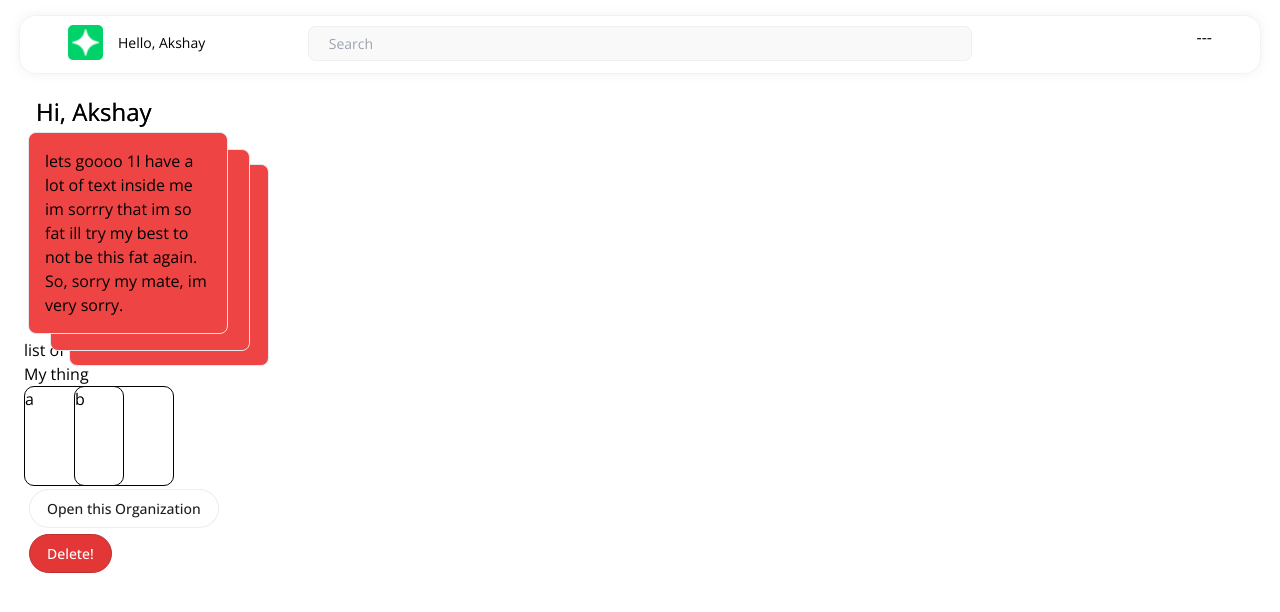
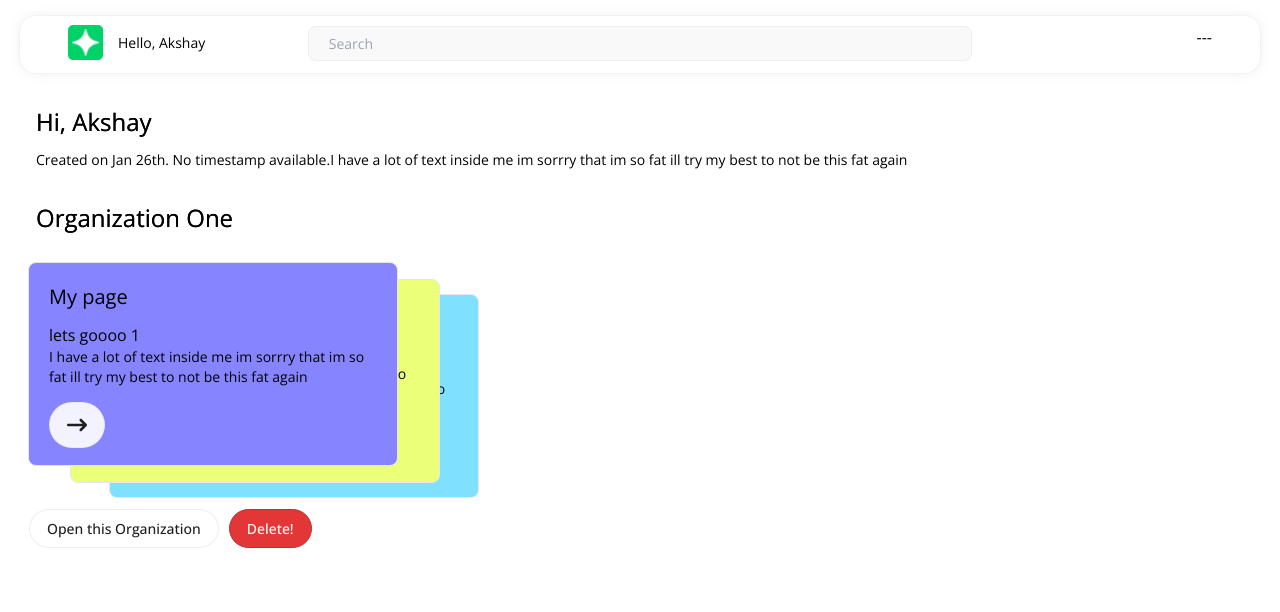
Before and after one commit to akshaykadambatt/hobbies, a Next.js app: page /dashboard in a window 1280 px wide. Shown: the top 612 px of the page. Built offline with nearby package versions, Linux system fonts and the light colour scheme; no server answers.

Commit message:
chore: Layout mods for PageCard components and related pages

```diff
--- a/app/dashboard/[organizationId]/page.tsx
+++ b/app/dashboard/[organizationId]/page.tsx
@@ -19,13 +19,23 @@ const Dashboard: React.FC = () => {
   return (
     <div className="page container organization">
       <div className="heading mt-0">First Organization</div>
-      <div className="page-list">
-      <PageCard favouredSize="card" layoutId="item-1" stacked>lets goooo 1</PageCard>
-      <PageCard favouredSize="card" layoutId="item-2" stacked>lets goooo 2</PageCard>
-      <PageCard favouredSize="card" layoutId="item-3" stacked>lets goooo 3</PageCard>
-      <PageCard favouredSize="card">lets goooo</PageCard>
-      <PageCard favouredSize="card">lets goooo</PageCard>
-      <PageCard favouredSize="card">lets goooo</PageCard>
+      <div className="mt-0 ml-3 mt-3 text-sm">Created on Jan 26th. No timestamp available.</div>
+      <div className="page-list mt-3">
+      <PageCard favouredSize="card" layoutId="item-1" stacked color="#EDF67D">lets goooo 1</PageCard>
+      <PageCard favouredSize="card" layoutId="item-2" stacked color="#CA7DF9">lets goooo 2</PageCard>
+      <PageCard favouredSize="card" layoutId="item-3" stacked color="#724CF9">lets goooo 3</PageCard>
+      <PageCard favouredSize="card" color="#F34B4B">lets goooo</PageCard>
+      <PageCard favouredSize="card" color="#101419">lets goooo</PageCard>
+      <PageCard favouredSize="card" color="#80E0FF">lets goooo</PageCard>
+      </div>
+      <div className="heading mt-7">First Organization</div>
+      <div className="page-list mt-3">
+      <PageCard favouredSize="card" color="#EDF67D">lets goooo 1</PageCard>
+      <PageCard favouredSize="card" color="#CA7DF9">lets goooo 2</PageCard>
+      <PageCard favouredSize="card" color="#724CF9">lets goooo 3</PageCard>
+      <PageCard favouredSize="card" color="#F34B4B">lets goooo</PageCard>
+      <PageCard favouredSize="card" color="#101419">lets goooo</PageCard>
+      <PageCard favouredSize="card" color="#80E0FF">lets goooo</PageCard>
       </div>
       <div>
         <div>
--- a/app/dashboard/page.tsx
+++ b/app/dashboard/page.tsx
@@ -14,56 +14,25 @@ const Dashboard: React.FC = () => {
   const router = useRouter();
   return (
     <div className="page container dashboard">
-      <div className="heading mt-0">Hi, Akshay</div>
+      <div className="heading mt-8">Hi, Akshay</div>
+      <div className="mt-0 ml-3 mt-3 text-sm">Created on Jan 26th. No timestamp available.I have a lot of text inside me im sorrry that im so fat ill try
+      my best to not be this fat again</div>
+      <div className="heading mt-8">Organization One</div>
       <Link href="/dashboard/a" shallow>
-      <div className="stacked-page-cards">
-      <PageCard favouredSize="card" layoutId="item-1" stacked={true}>lets goooo 1</PageCard>
-      <PageCard favouredSize="card" layoutId="item-2" stacked={true}>lets goooo 2</PageCard>
-      <PageCard favouredSize="card" layoutId="item-3" stacked={true}>lets goooo 3</PageCard>
+      <div className="stacked-page-cards mt-6">
+      <PageCard favouredSize="card" layoutId="item-1" stacked={true} color="#8684FF">lets goooo 1</PageCard>
+      <PageCard favouredSize="card" layoutId="item-2" stacked={true} color="#ECFF79">lets goooo 2</PageCard>
+      <PageCard favouredSize="card" layoutId="item-3" stacked={true} color="#80E0FF">lets goooo 3</PageCard>
       </div>
       </Link>
-
-      <ul>
-        <li>
-          list of organizations
-          <motion.div layoutId="i3">
-            <motion.h1 layoutId="33">My thing</motion.h1>
-            <motion.div
-              layoutId="333i"
-              style={{
-                borderRadius: "10px",
-                height: "100px",
-                width: "100px",
-                border: "1.5px solid #000",
-                display: "inline-block",
-              }}
-            >
-              a
-            </motion.div>
-            <motion.div
-              layoutId="333ii"
-              style={{
-                borderRadius: "10px",
-                height: "100px",
-                width: "100px",
-                border: "1.5px solid #000",
-                marginLeft: "-50px",
-                display: "inline-block",
-              }}
-            >
-              b
-            </motion.div>
-            <motion.div layoutId="i3i">
-              <Link href="/dashboard/a" shallow className="button">
+      <div className="mb-9"></div>
+      <Link href="/dashboard/a" shallow className="button">
                 Open this Organization
               </Link>
-            </motion.div>
-          </motion.div>
-          <Link href="/dashboard/a" shallow className="button red-button">
+              <Link href="/dashboard/a" shallow className="button red-button">
             Delete!
           </Link>
-        </li>
-      </ul>
+
     </div>
   );
 };
--- a/app/globals.css
+++ b/app/globals.css
@@ -7,12 +7,7 @@
     text-wrap: balance;
   }
 }
-
 @layer components {
-  .heading {
-    @apply text-2xl font-thin mt-5 ml-3;
-  }
-}
   .button {
     margin: 3px 5px;
     display: inline-block;
@@ -26,6 +21,14 @@
     color: #1f1f1f;
     font-weight: 500;
   }
+}
+@layer components {
+  .heading {
+    @apply text-2xl font-thin mt-5 ml-3;
+  }
+
+}
+
 
 .button:hover {
   border: 1.5px solid #d6d6d6ec;
@@ -93,7 +96,8 @@
 }
 
 .page-card {
-  @apply border border-gray-200 rounded-lg p-4 bg-red-500 inline-block;
+  @apply border border-gray-200 rounded-lg p-6 pb-3 m-2 inline-block ;
+  font-weight: 300;
 }
 
 .container {
@@ -103,7 +107,7 @@
 z-index: 3;
     position: relative;}
 .stacked-page-cards .stacked-page-card:nth-child(2){
-    margin-left:-182px;
+    margin-left:-332px;
     position: relative;
     z-index: 2;
     top: 17px;
@@ -111,7 +115,7 @@ z-index: 3;
 
 }
 .stacked-page-cards .stacked-page-card:nth-child(3){
-    margin-left:-185px;
+    margin-left:-335px;
     position: relative;
     top: 32px;
     opacity: .9;
--- a/app/layout.tsx
+++ b/app/layout.tsx
@@ -6,7 +6,7 @@ import store from "./store/store";
 import { useEffect } from "react";
 import { Serwist } from "serwist";
 const inter = Open_Sans({
-  weight: ["400","500","600", "700","800"],
+  weight: ["300","400","500","600", "700","800"],
   subsets: ["latin"],
 });
 
--- a/components/PageCard.tsx
+++ b/components/PageCard.tsx
@@ -11,7 +11,7 @@ import "@/app/globals.css";
 import { IoClose } from "react-icons/io5";
 import { motion, useAnimation } from "framer-motion";
 import { ReactNode } from "react";
-
+import { FaArrowRightLong } from "react-icons/fa6";
 interface PageCardProps {
   children: ReactNode;
   favouredSize?: "icon" | "card";
@@ -19,6 +19,7 @@ interface PageCardProps {
   highlightedBlock?: "string";
   layoutId?: string;
   stacked?: boolean;
+  color?: string;
 }
 const PageCard: React.FC<PageCardProps> = ({
   children,
@@ -27,6 +28,7 @@ const PageCard: React.FC<PageCardProps> = ({
   highlightedBlock,
   layoutId,
   stacked,
+  color
 }) => {
   const [searchBanner, setSearchBanner] = useState(false);
   const controls = useAnimation();
@@ -71,9 +73,12 @@ const PageCard: React.FC<PageCardProps> = ({
       dragConstraints={{ left: -300, right: 300, top: -100, bottom: 300 }}
       dragElastic={0.09}
       dragSnapToOrigin={!searchBanner}
-      className={`page-card mx-1 my-1 w-full sm:w-[200px] ${
+      className={`page-card p-5 mx-1 pb-2 my-1 w-full sm:w-[370px] ${
         stacked ? "stacked-page-card" : "unstacked-page-card"
       }`}
+      style={{
+        background:color
+      }}
       whileHover={{
         scale: 1.05,
         transition: { duration: 0.1 },
@@ -81,8 +86,13 @@ const PageCard: React.FC<PageCardProps> = ({
       }}
       layoutId={layoutId || ""}
     >
-      {children}I have a lot of text inside me im sorrry that im so fat ill try
-      my best to not be this fat again. So, sorry my mate, im very sorry.
+      <div className="text-xl mb-3 font-normal">My page</div>      {children}
+      <div className="mb-3 text-sm">
+
+      I have a lot of text inside me im sorrry that im so fat ill try
+      my best to not be this fat again
+      </div>
+      <div className="button ml-0 py-3 bg-white/[.9]"><FaArrowRightLong size={20} /></div>
     </motion.div>
   );
 };
```
Lines whose indentation alone changed are shown as unchanged.
